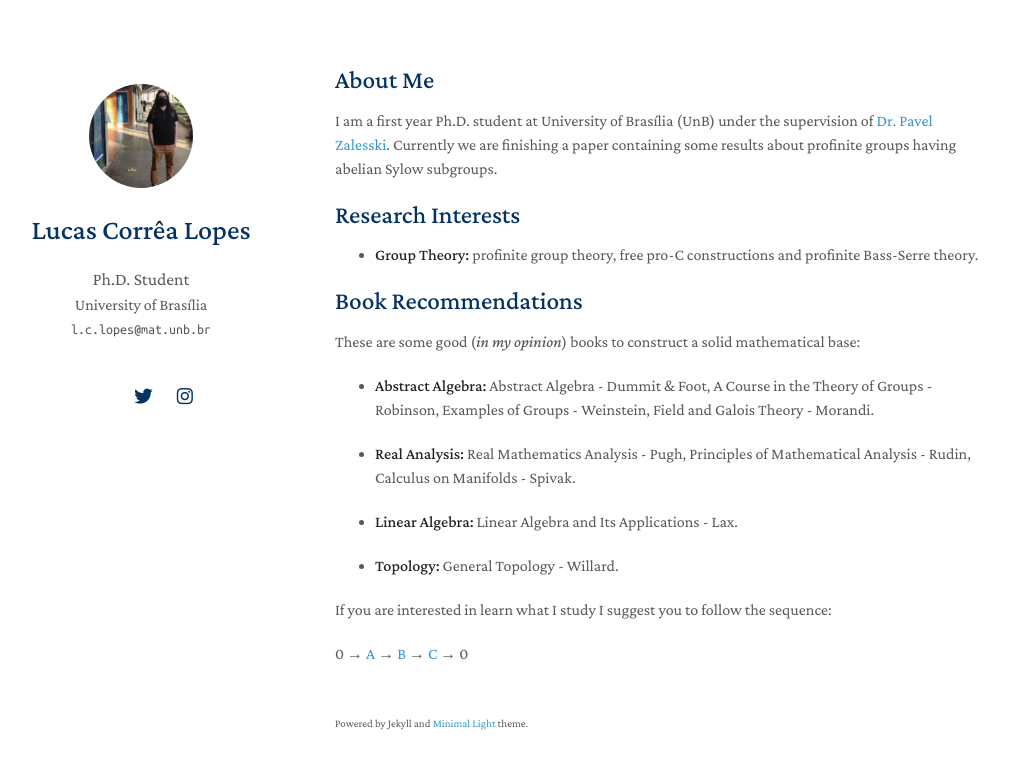
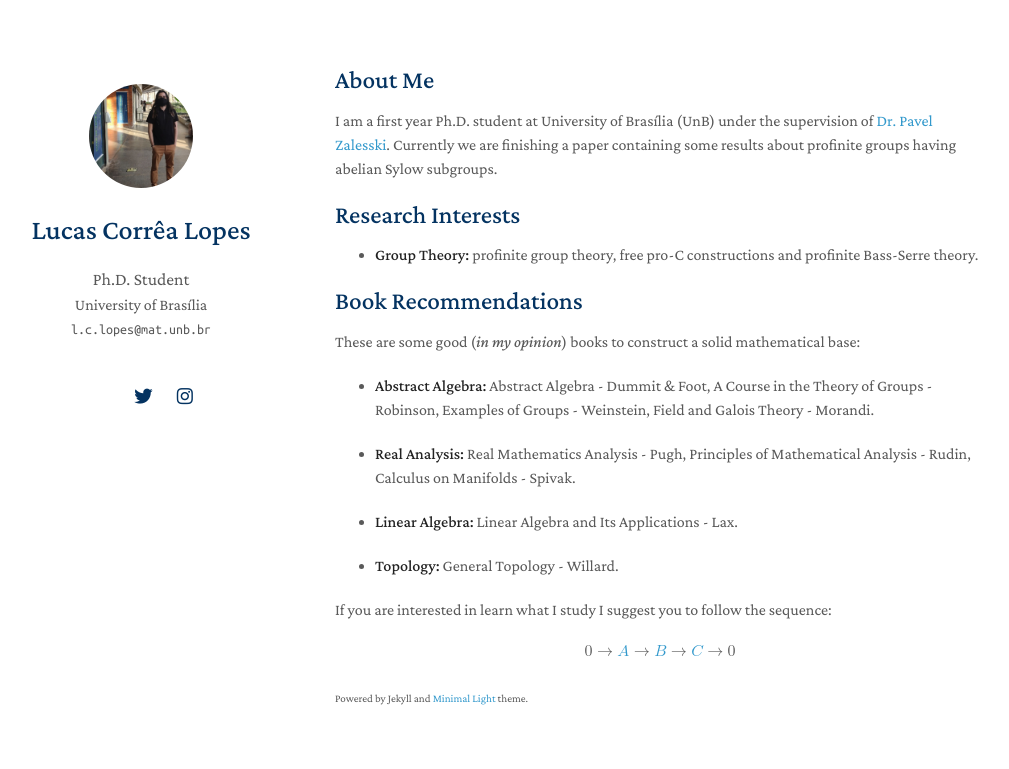
Before and after one commit to lcorrealopes/home, a Jekyll site: the page built from index.md, in a window 1280 px wide. Shown: the top 769 px of the page, without its empty margins (135-1144 px from the left). Built offline with Jekyll 4.4.1, drawn with Linux system fonts in a browser that asks for light colours; nearby versions of some CDN libraries; a style sheet for code colours, icons or effects is not loaded; our own code applies the rules of GitHub Pages for plain Markdown files.

Commit message:
Update index.md

```diff
--- a/index.md
+++ b/index.md
@@ -24,4 +24,16 @@ These are some good (*in my opinion*) books to construct a solid mathematical ba
 
 If you are interested in learn what I study I suggest you to follow the sequence:
 
-0 → <a href="https://link.springer.com/book/10.1007/978-3-642-61856-7">A</a> → <a href="https://link.springer.com/book/10.1007/978-3-642-01642-4">B</a> → <a href="https://link.springer.com/book/10.1007/978-3-319-61199-0">C</a> →  0
+<math display="block" xmlns="http://www.w3.org/1998/Math/MathML">
+  <mrow>
+    <mn>0</mn>
+    <mo>→</mo>
+    <mi><a href="https://link.springer.com/book/10.1007/978-3-642-61856-7">A</a></mi>
+    <mo>→</mo>
+    <mi><a href="https://link.springer.com/book/10.1007/978-3-642-01642-4">B</a></mi>
+    <mo>→</mo>
+    <mi><a href="https://link.springer.com/book/10.1007/978-3-319-61199-0">C</a></mi>
+    <mo>→</mo>
+    <mn>0</mn>
+  </mrow>
+</math>
```
